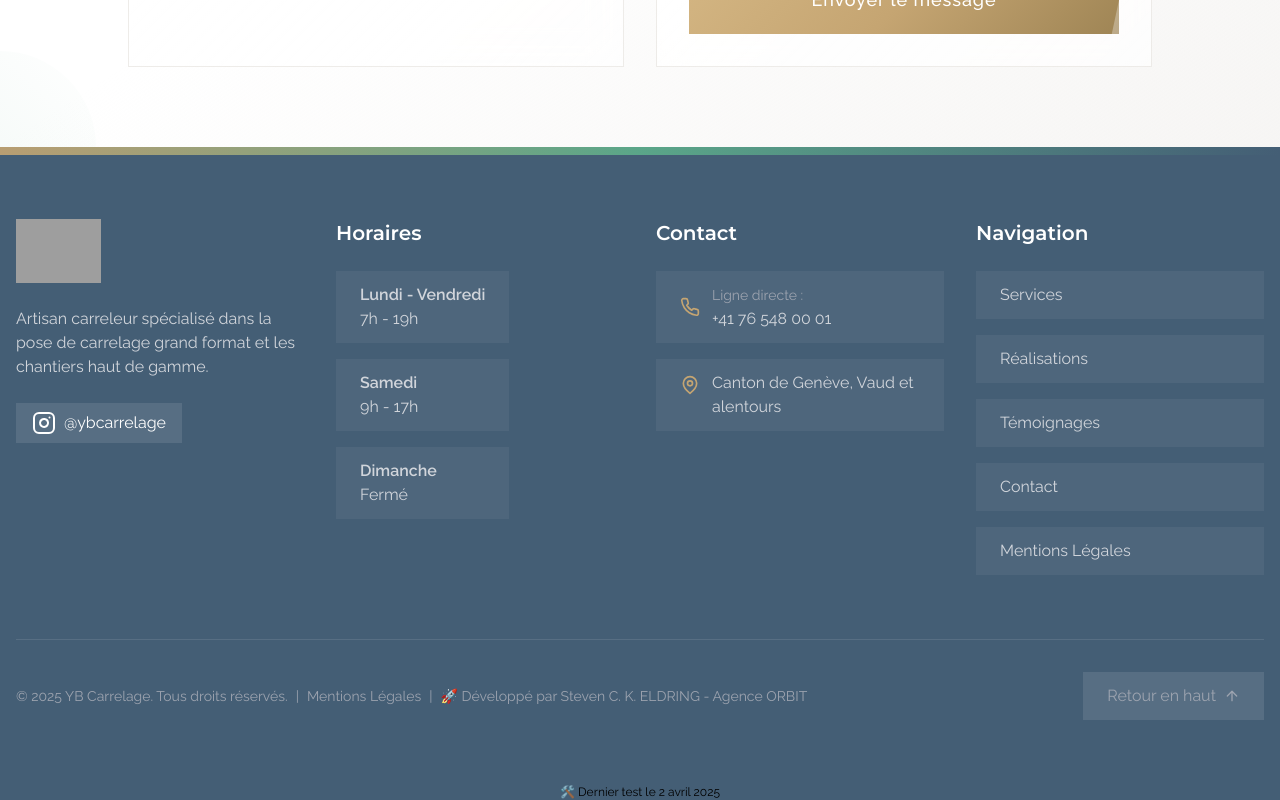
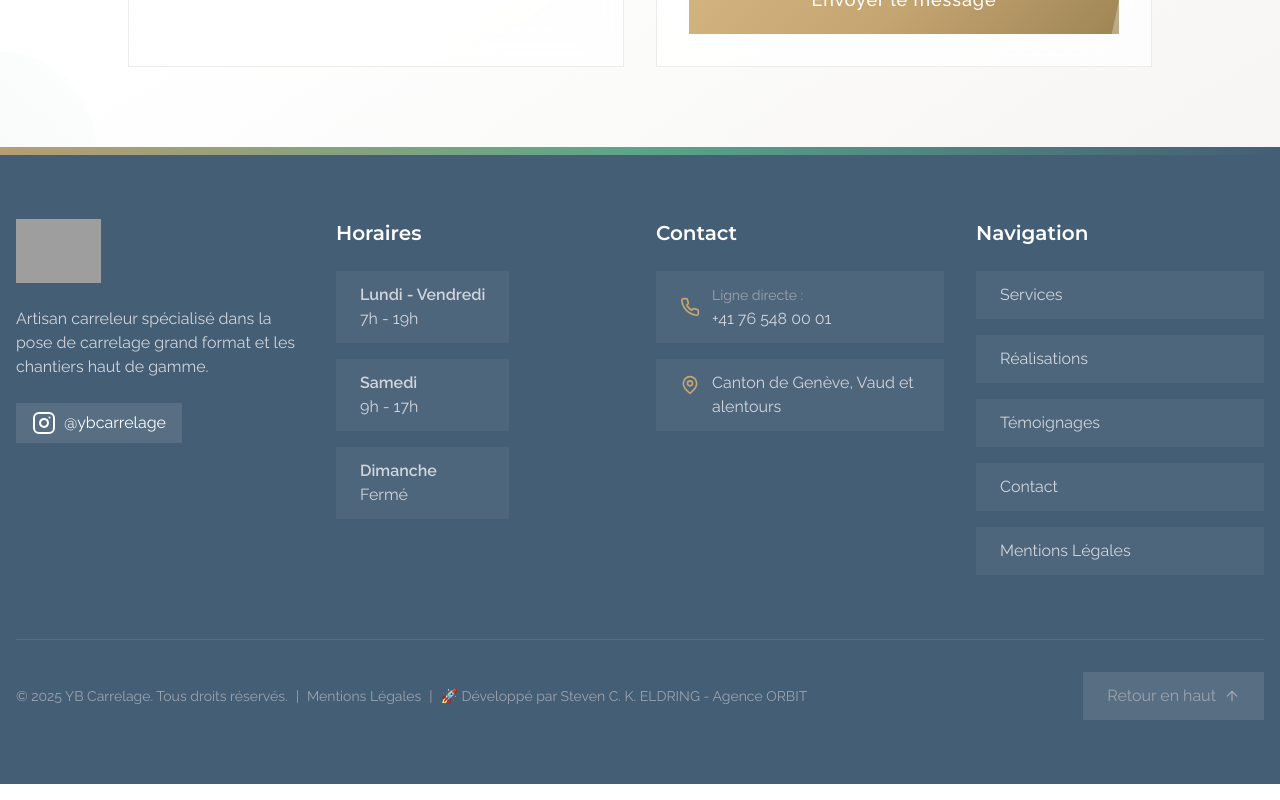
Before and after one commit to ske-media/orbit_YBcarrelage_FR, a React (Vite) app: page / in a window 1280 px wide. Shown: the part 8598-9398 px from the top of the page. Built offline with nearby package versions, Linux system fonts and the light colour scheme; grey boxes are pictures that could not be loaded; a web font is replaced by a local one.

Commit message:
CH nickel

```diff
--- a/src/components/Footer.tsx
+++ b/src/components/Footer.tsx
@@ -142,7 +142,6 @@ const Footer = () => {
           </div>
         </div>
       </div>
-      <p className="text-xs text-center">🛠️ Dernier test le 2 avril 2025</p>
     </footer>
   );
 };
```
